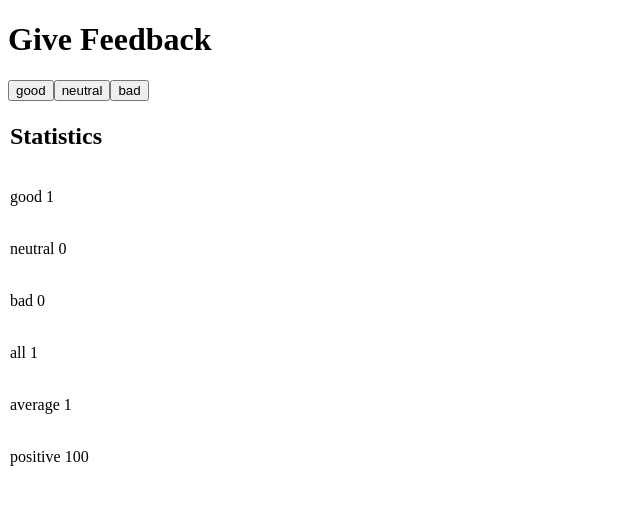
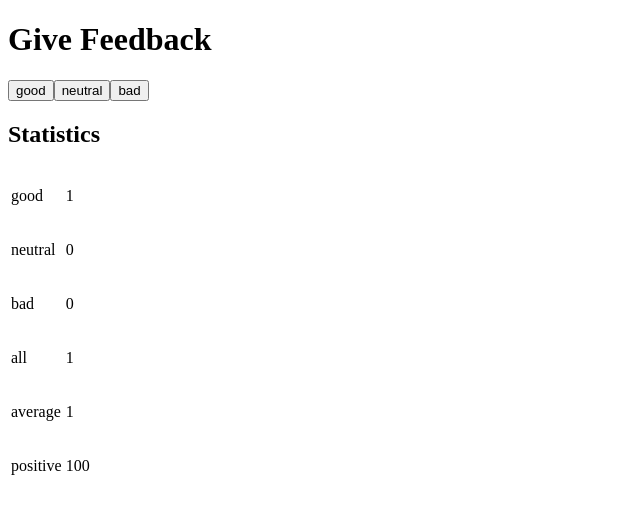
Before and after one commit to MikoVelascoRamirez/fullstackopen-exercises-repo, a React (Vite) app in the folder part1/exercises/2.-unicafe/: page / in a window 1280 px wide. Both pictures are taken after a click on the button "good". Shown: the top 514 px of the page, without its empty margins (0-640 px from the left). Built offline with nearby package versions, Linux system fonts and the light colour scheme.

Commit message:
22. refactor: wrapping StatisticLine into a table cells.

```diff
--- a/part1/exercises/2.-unicafe/src/App.jsx
+++ b/part1/exercises/2.-unicafe/src/App.jsx
@@ -51,6 +51,7 @@ const App = () => {
         <Button handleClick={handleBadOpinions} text="bad"/>
       </section>
 
+      <h2>Statistics</h2>
       <Statistics
         good={good}
         neutral={neutral}
--- a/part1/exercises/2.-unicafe/src/components/StatisticLine.jsx
+++ b/part1/exercises/2.-unicafe/src/components/StatisticLine.jsx
@@ -2,7 +2,10 @@ import React from 'react'
 
 const StatisticLine = ({text, value}) => {
   return (
-    <p>{text} <span>{value}</span></p>
+    <>
+      <td><p>{text}</p></td>
+      <td><p>{value}</p></td>
+    </>
   )
 }
 
--- a/part1/exercises/2.-unicafe/src/components/Statistics.jsx
+++ b/part1/exercises/2.-unicafe/src/components/Statistics.jsx
@@ -6,9 +6,6 @@ const Statistics = ({ good, neutral, bad, total, average, positive }) => {
   else {
     return (
       <table>
-        <thead>
-          <h2>Statistics</h2>
-        </thead>
         <tbody>
           <tr>
             <StatisticLine text="good" value={good}/>
```
